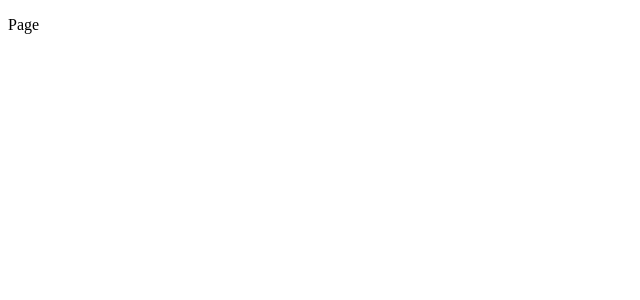
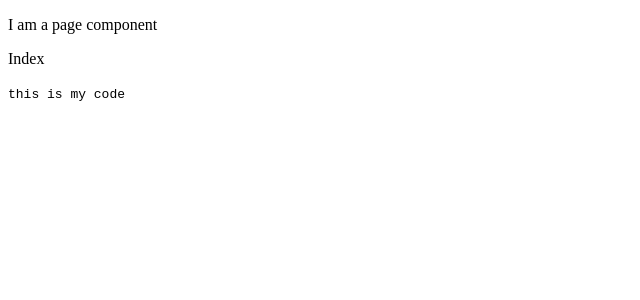
Before and after one commit to Owen5e/Advanced-React, a Next.js app in the folder sick-fits/frontend/: page / in a window 1280 px wide. Shown: the top 300 px of the page, without its empty margins (0-640 px from the left). Built offline with nearby package versions, Linux system fonts and the light colour scheme.

Commit message:
resolved OpenSSL compatibility errors

```diff
--- a/sick-fits/frontend/components/Page.js
+++ b/sick-fits/frontend/components/Page.js
@@ -1,7 +1,14 @@
-export default function Page() {
+import PropTypes from 'prop-types';
+
+export default function Page({ children }) {
   return (
     <div>
-      <p>Page</p>
+      <p>I am a page component</p>
+      {children}
     </div>
   );
 }
+
+Page.propTypes = {
+  children: PropTypes.any,
+};
--- a/sick-fits/frontend/package.json
+++ b/sick-fits/frontend/package.json
@@ -4,9 +4,9 @@
   "description": "Sick Fits! An example React, GraphQL, Next and Apollo",
   "main": "index.js",
   "scripts": {
-    "dev": "next -p 7777",
-    "build": "next build",
-    "start": "next start -p 7777",
+    "dev": "set NODE_OPTIONS=--openssl-legacy-provider && next -p 7777",
+    "build": "set NODE_OPTIONS=--openssl-legacy-provider && next build",
+    "start": "set NODE_OPTIONS=--openssl-legacy-provider && next start -p 7777",
     "test": "NODE_ENV=test jest --watch"
   },
   "author": "",
--- a/sick-fits/frontend/pages/_app.js
+++ b/sick-fits/frontend/pages/_app.js
@@ -1,9 +1,9 @@
 import Page from '../components/Page';
 
-export default function MyApp() {
+export default function MyApp({ Component, pageProps }) {
   return (
     <Page>
-      <p>MyApp</p>
+      <Component {...pageProps} />
     </Page>
   );
 }
--- a/sick-fits/frontend/pages/_document.js
+++ b/sick-fits/frontend/pages/_document.js
@@ -3,13 +3,13 @@ import Document, { Html, Head, NextScript, Main } from 'next/document';
 export default class MyDocument extends Document {
   render() {
     return (
-      <html lang="en">
-        {/* <head /> */}
+      <Html lang="en">
+        <Head />
         <body>
           <Main />
           <NextScript />
         </body>
-      </html>
+      </Html>
     );
   }
 }
--- a/sick-fits/frontend/pages/index.js
+++ b/sick-fits/frontend/pages/index.js
@@ -2,6 +2,7 @@ export default function IndexPage() {
   return (
     <>
       <p>Index</p>
+      <code>this is my code</code>
     </>
   );
 }
```
Also changed, not shown: 1 other file (tests, documents, lock files or other folders).
